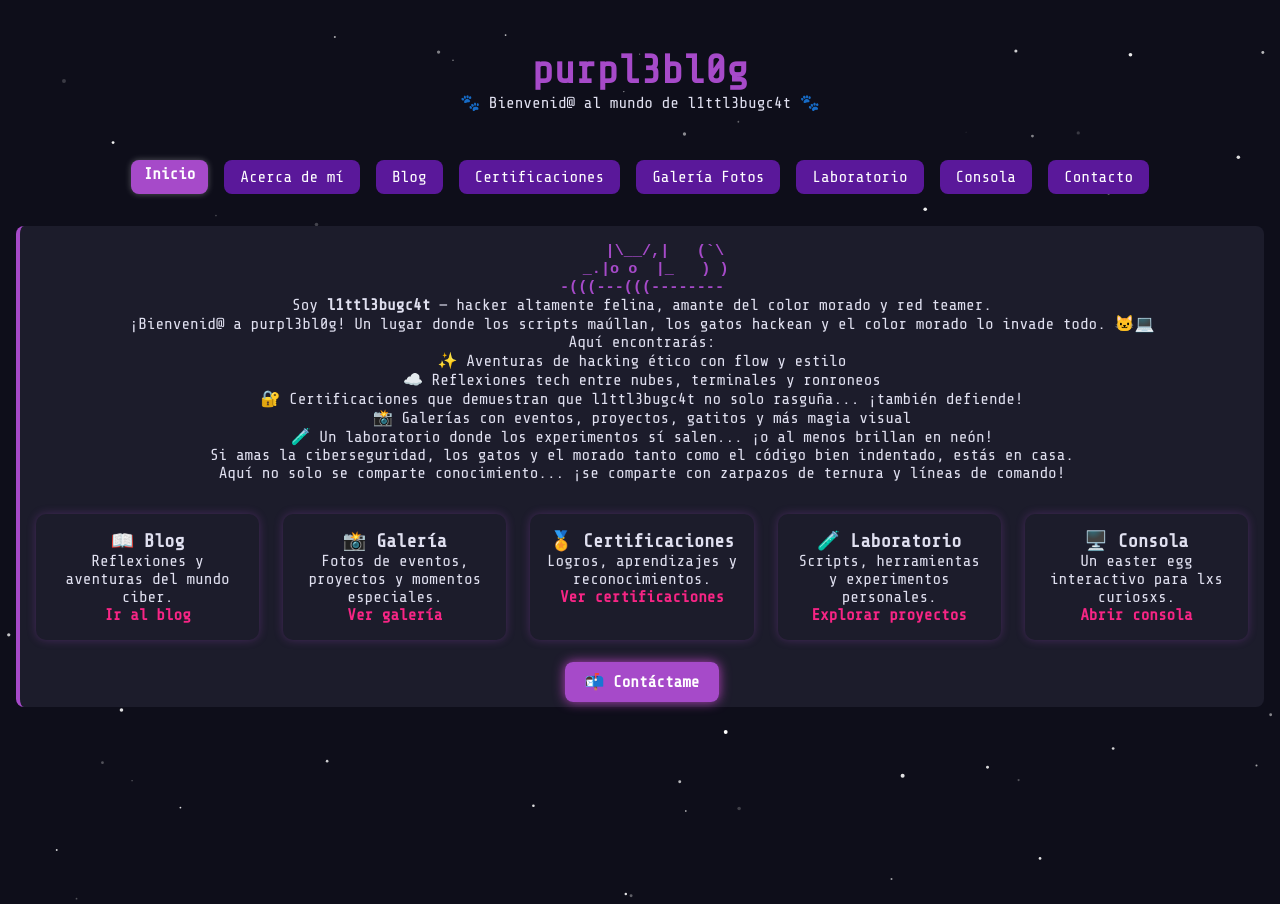
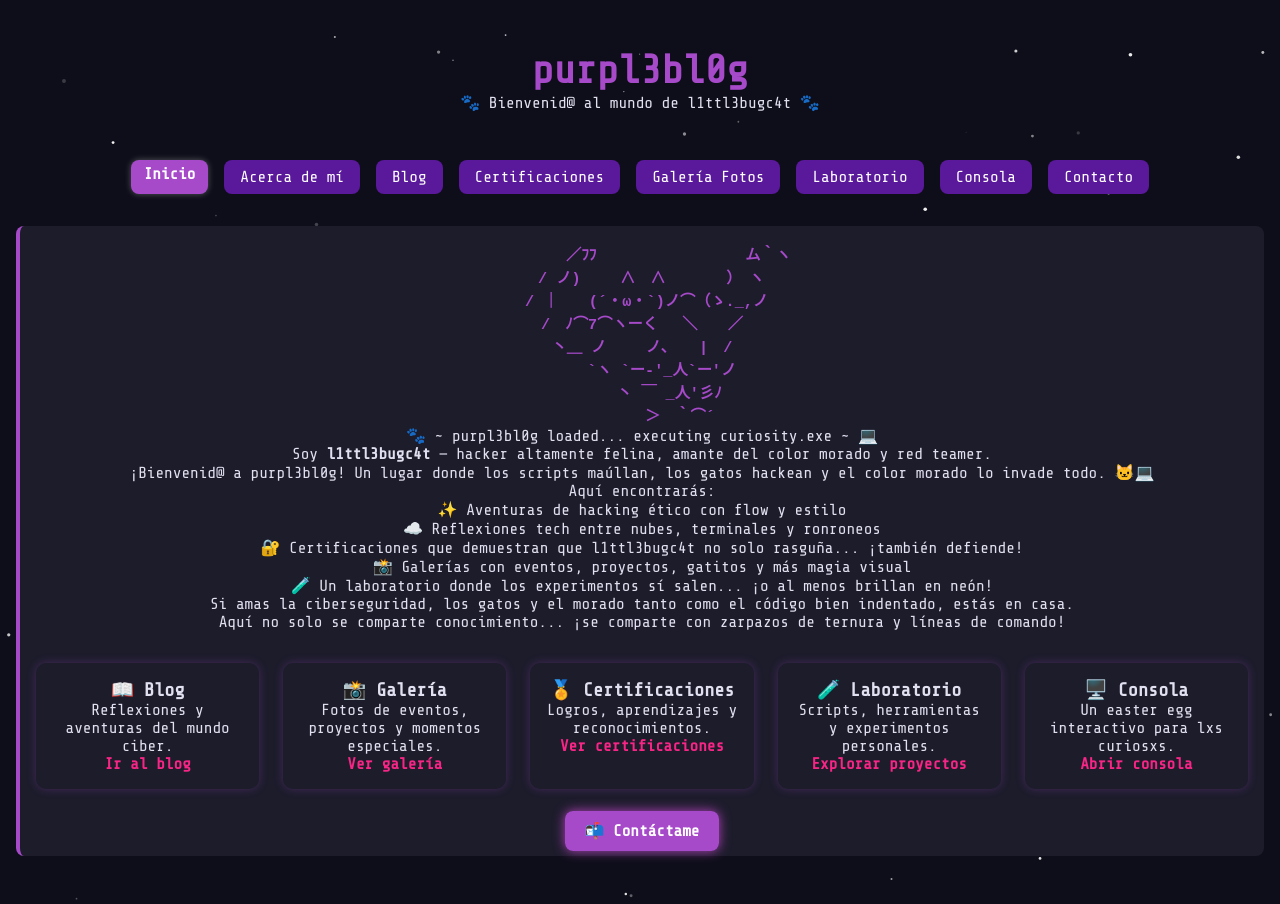
Before and after one commit to l1ttl3bugc4t/l1ttl3bugc4t.github.io, a Jekyll site: the page built from index.md, in a window 1280 px wide. Built offline with Jekyll 4.4.1, drawn with Linux system fonts in a browser that asks for light colours.

Commit message:
Update index.md

```diff
--- a/index.md
+++ b/index.md
@@ -5,13 +5,19 @@ permalink: /
 ---
 <div class="welcome-wrapper">
 <pre style="text-align: center; color: #a64ac9; font-weight: bold;">
-     |\__/,|   (`\
-   _.|o o  |_   ) )
--(((---(((--------
+        ／ﾌﾌ 　　　　　 　　 　ム｀ヽ
+  / ノ)　　 ∧　∧　　　　）　ヽ
+ / ｜　　(´・ω・`)ノ⌒（ゝ._,ノ
+/　ﾉ⌒7⌒ヽーく　 ＼　　／
+丶＿ ノ　　 ノ､　　|　/
+　　 `ヽ `ー-'_人`ー'ノ
+　　　 丶 ￣ _人'彡ﾉ
+　　　　　＞　｀⌒´
 </pre>
 </div>
 
 <p style="text-align: center;">
+  🐾 ~ purpl3bl0g loaded... executing curiosity.exe ~ 💻<br>
   Soy <strong>l1ttl3bugc4t</strong> — hacker altamente felina, amante del color morado y red teamer.<br>
   ¡Bienvenid@ a purpl3bl0g! Un lugar donde los scripts maúllan, los gatos hackean y el color morado lo invade todo. 🐱💻<br>
   Aquí encontrarás:<br>
```
